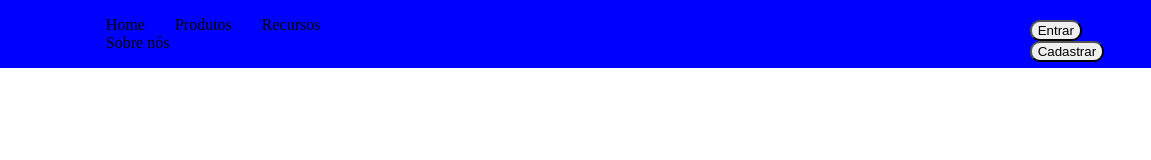
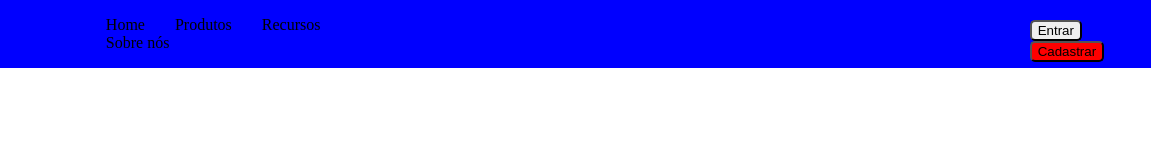
Before and after one commit to LeticiaEtiele/Desafio-Alura-HTML-CSS-, a plain HTML site: page index.html in a window 1280 px wide. Shown: the full height of the page, 129-1280 px from the left. Drawn offline with Linux system fonts and the light colour scheme.

Commit message:
Update style.css

```diff
--- a/style.css
+++ b/style.css
@@ -28,6 +28,11 @@ nav div{
 	margin-left: 50%;
 	margin-top: 20px;
 }
+
 button{
-	border-radius: 10px;
+	border-radius: 5px;
 }
+
+#btn_cadastrar {
+	background-color: red;
+}
```
